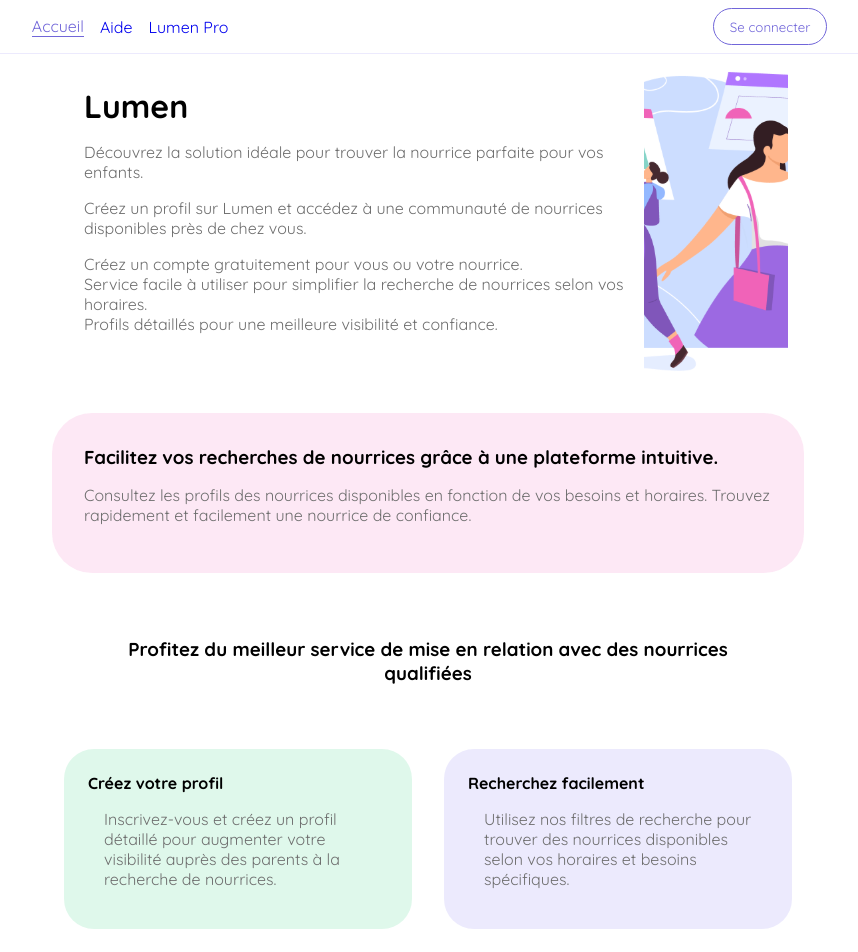
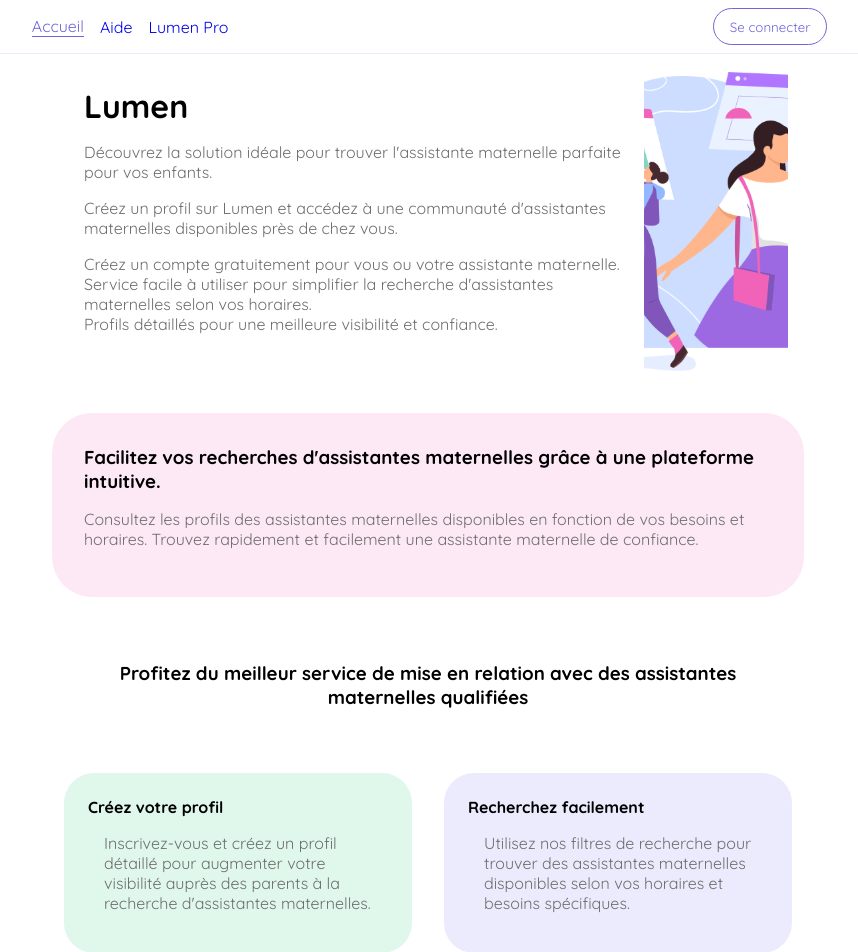
Before and after one commit to WildCodeSchool-2024-02/toulouse-babyplace, a React (Vite) app in the folder client/: page / in a window 1280 px wide. Shown: the top 952 px of the page, without its empty margins (212-1070 px from the left). Built offline with nearby package versions, Linux system fonts and the light colour scheme; a web font is replaced by a local one.

Commit message:
fix: change all nourices into assistantes maternelles

```diff
--- a/client/src/App.jsx
+++ b/client/src/App.jsx
@@ -11,20 +11,21 @@ function App() {
             <div id="lumen">
               <h1>Lumen</h1>
               <p>
-                Découvrez la solution idéale pour trouver la nourrice parfaite
-                pour vos enfants.
+                Découvrez la solution idéale pour trouver l'assistante
+                maternelle parfaite pour vos enfants.
               </p>
               <p>
-                Créez un profil sur Lumen et accédez à une communauté de
-                nourrices disponibles près de chez vous.
+                Créez un profil sur Lumen et accédez à une communauté
+                d'assistantes maternelles disponibles près de chez vous.
               </p>
               <ul>
                 <li>
-                  Créez un compte gratuitement pour vous ou votre nourrice.
+                  Créez un compte gratuitement pour vous ou votre assistante
+                  maternelle.
                 </li>
                 <li>
-                  Service facile à utiliser pour simplifier la recherche de
-                  nourrices selon vos horaires.
+                  Service facile à utiliser pour simplifier la recherche
+                  d'assistantes maternelles selon vos horaires.
                 </li>
                 <li>
                   Profils détaillés pour une meilleure visibilité et confiance.
@@ -40,13 +41,13 @@ function App() {
           <img src={easyLife} alt="easy-life images" />
           <div id="reservation">
             <h3>
-              Facilitez vos recherches de nourrices grâce à une plateforme
-              intuitive.
+              Facilitez vos recherches d'assistantes maternelles grâce à une
+              plateforme intuitive.
             </h3>
             <p>
-              Consultez les profils des nourrices disponibles en fonction de vos
-              besoins et horaires. Trouvez rapidement et facilement une nourrice
-              de confiance.
+              Consultez les profils des assistantes maternelles disponibles en
+              fonction de vos besoins et horaires. Trouvez rapidement et
+              facilement une assistante maternelle de confiance.
             </p>
           </div>
         </div>
@@ -55,8 +56,8 @@ function App() {
       <div id="managment">
         <div id="logiciel">
           <h3>
-            Profitez du meilleur service de mise en relation avec des nourrices
-            qualifiées
+            Profitez du meilleur service de mise en relation avec des
+            assistantes maternelles qualifiées
           </h3>
         </div>
         <div id="case-middle">
@@ -66,8 +67,8 @@ function App() {
                 <h4>Créez votre profil</h4>
                 <p>
                   Inscrivez-vous et créez un profil détaillé pour augmenter
-                  votre visibilité auprès des parents à la recherche de
-                  nourrices.
+                  votre visibilité auprès des parents à la recherche
+                  d'assistantes maternelles.
                 </p>
               </div>
             </div>
@@ -75,8 +76,9 @@ function App() {
               <div>
                 <h4>Recherchez facilement</h4>
                 <p>
-                  Utilisez nos filtres de recherche pour trouver des nourrices
-                  disponibles selon vos horaires et besoins spécifiques.
+                  Utilisez nos filtres de recherche pour trouver des assistantes
+                  maternelles disponibles selon vos horaires et besoins
+                  spécifiques.
                 </p>
               </div>
             </div>
@@ -94,8 +96,8 @@ function App() {
                 <h4>Informations claires</h4>
                 <p>
                   Les parents peuvent consulter des profils détaillés pour faire
-                  un choix éclairé et trouver la nourrice idéale pour leurs
-                  enfants.
+                  un choix éclairé et trouver l'assistante maternelle idéale
+                  pour leurs enfants.
                 </p>
               </div>
             </div>
```
